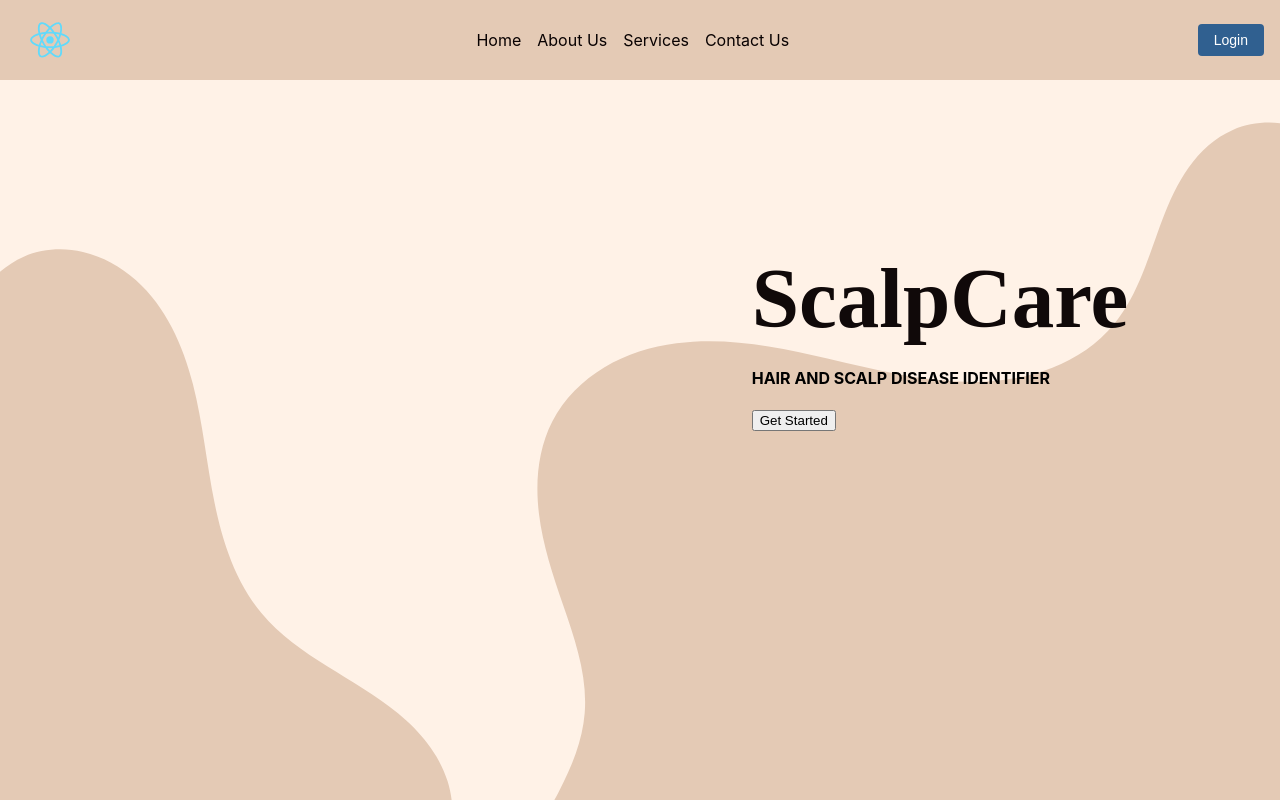
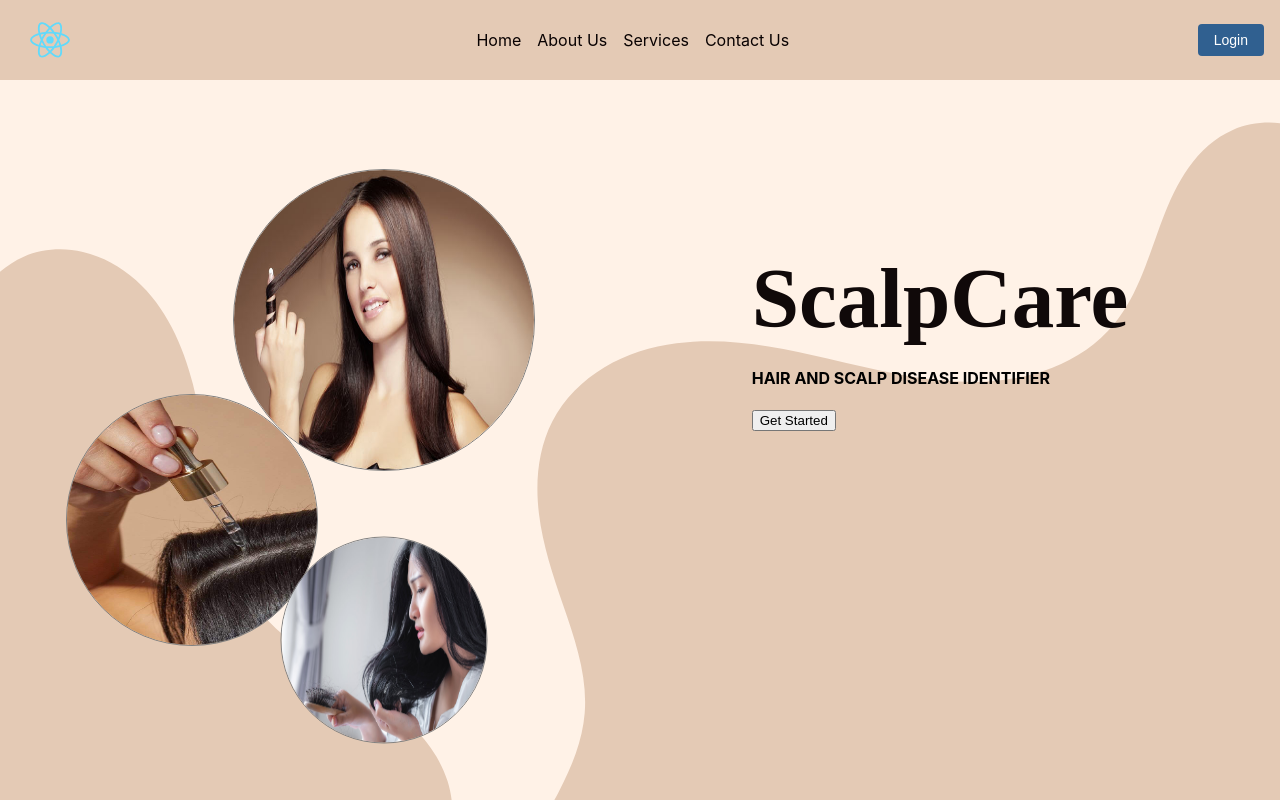
Before and after one commit to geethasinghekavini/ScalpCare-ScalpDiesese-Consultation-System, a React (Create React App) app in the folder front end/: page / in a window 1280 px wide. Built offline with nearby package versions, Linux system fonts and the light colour scheme.

Commit message:
Adding images

```diff
--- a/front end/src/App.js
+++ b/front end/src/App.js
@@ -1,4 +1,7 @@
 import logo from './logo.svg';
+import serum from './Images/serum.png';
+import hairloss from './Images/hairloss.jpg';
+import hair from './Images/hair.jpg';
 import './App.css';
 
 function App() {
@@ -30,6 +33,11 @@ function App() {
           <h4 className='head-text2'>HAIR AND SCALP DISEASE IDENTIFIER </h4>
           <button className="detect-button1">Get Started</button>
         </div>
+        <div className='left-cont'>
+          <img src={serum} className='serum-image'></img>
+          <img src={hairloss} className='hairloss-image'></img>
+          <img src={hair} className='hair-image'></img>
+        </div>
       </main>
     </div>
   );
```
